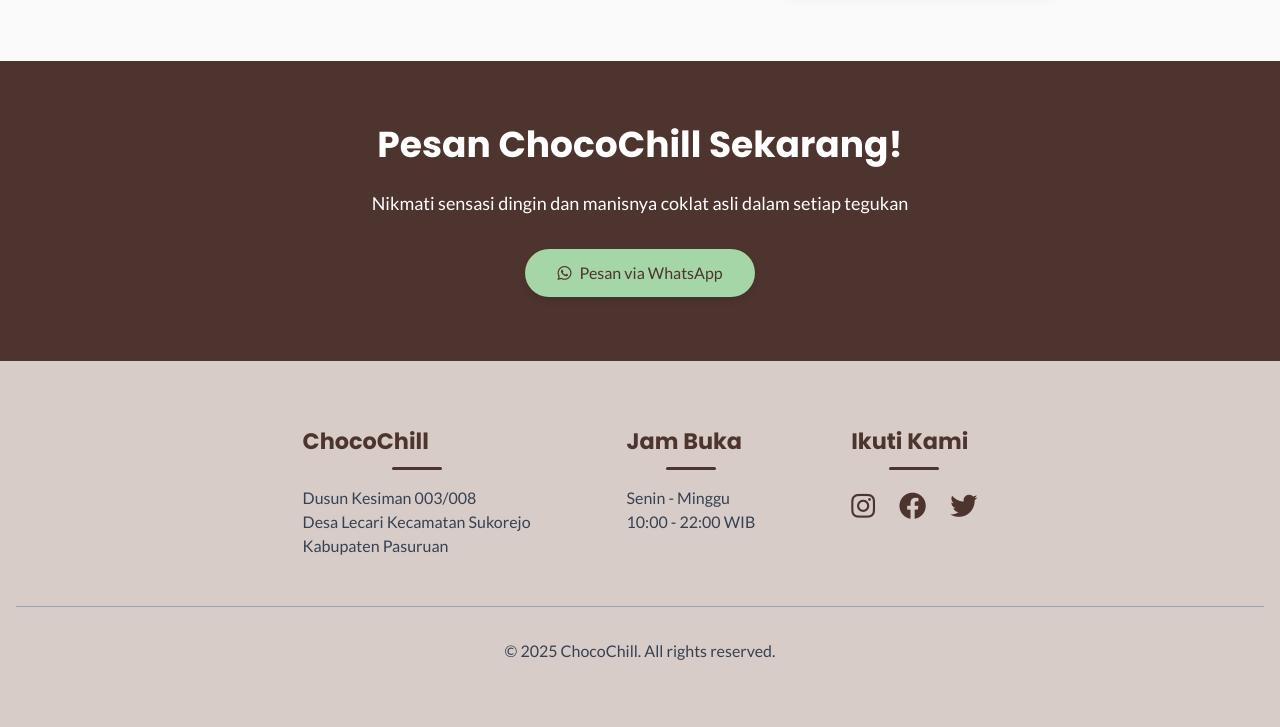
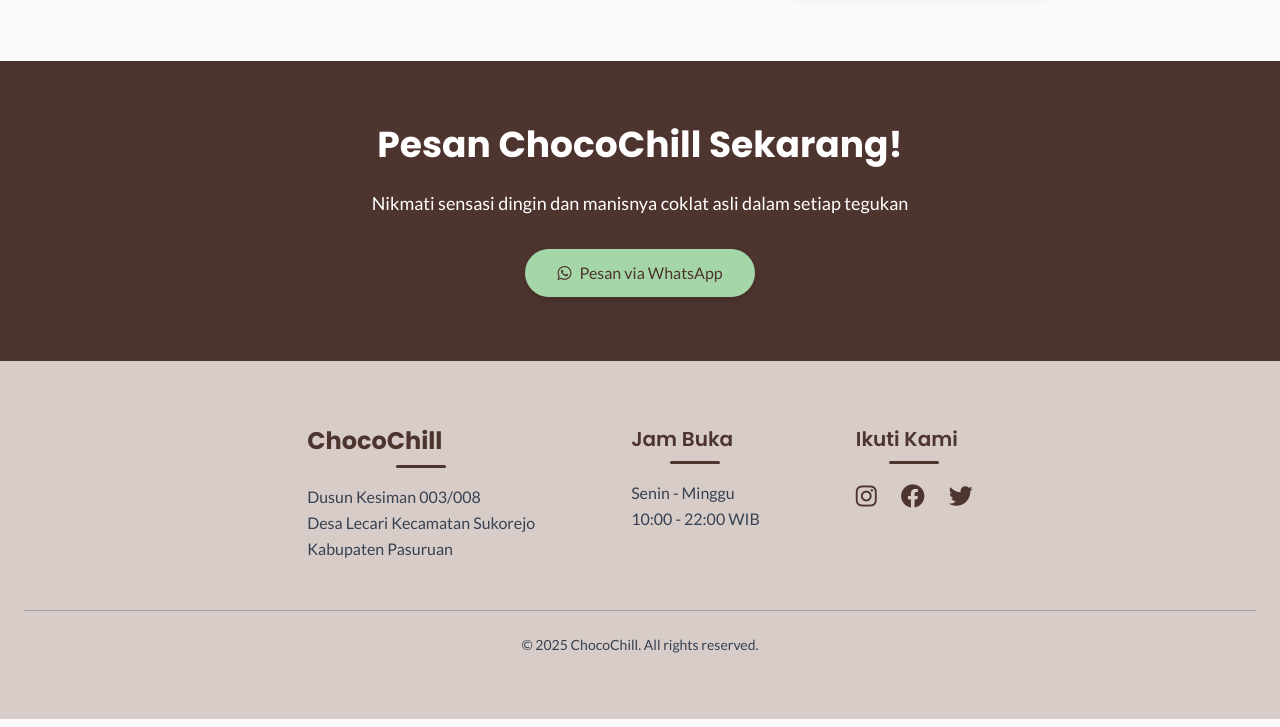
Before and after one commit to Lxtream23/es-coklat, a website: page index.html in a window 1280 px wide. Shown: the part 2208-2935 px from the top of the page. Drawn offline with nearby package versions, Linux system fonts and the light colour scheme.

Commit message:
Enhance footer layout and styling for improved readability and aesthetics

```diff
--- a/index.html
+++ b/index.html
@@ -208,43 +208,47 @@
 
     <!-- Footer -->
     <footer class="bg-[#D7CCC8] py-16">
-  <div class="container mx-auto px-4">
-    <div class="flex flex-col md:flex-row justify-center items-start gap-12 md:gap-24 text-center md:text-left">
+  <div class="container mx-auto px-6">
+    <!-- Bagian utama footer -->
+    <div class="flex flex-col md:flex-row justify-between md:justify-center items-center md:items-start gap-10 md:gap-24 text-center md:text-left">
+
       <!-- Alamat -->
-      <div class="footer-section">
-        <h3 class="footer-title">ChocoChill</h3>
-        <p class="mt-4 text-gray-700">
+      <div class="footer-section w-full md:w-auto">
+        <h3 class="footer-title text-2xl font-bold text-[#4E342E]">ChocoChill</h3>
+        <p class="mt-4 text-gray-700 leading-relaxed">
           Dusun Kesiman 003/008<br>
           Desa Lecari Kecamatan Sukorejo <br>
-          Kabupaten Pasuruan
+          Kabupaten Pasuruan
         </p>
       </div>
 
       <!-- Jam Buka -->
-      <div class="footer-section">
-        <h3 class="footer-title">Jam Buka</h3>
-        <p class="mt-4 text-gray-700">
+      <div class="footer-section w-full md:w-auto">
+        <h3 class="footer-title text-xl font-semibold text-[#4E342E]">Jam Buka</h3>
+        <p class="mt-4 text-gray-700 leading-relaxed">
           Senin - Minggu<br>
           10:00 - 22:00 WIB
         </p>
       </div>
 
       <!-- Sosial Media -->
-      <div class="footer-section">
-        <h3 class="footer-title">Ikuti Kami</h3>
-        <div class="flex justify-center md:justify-start space-x-6 mt-4">
-          <a href="#" class="social-link"><i class="fab fa-instagram"></i></a>
-          <a href="#" class="social-link"><i class="fab fa-facebook"></i></a>
-          <a href="#" class="social-link"><i class="fab fa-twitter"></i></a>
+      <div class="footer-section w-full md:w-auto">
+        <h3 class="footer-title text-xl font-semibold text-[#4E342E]">Ikuti Kami</h3>
+        <div class="flex justify-center md:justify-start gap-6 mt-4 text-2xl text-[#4E342E]">
+          <a href="#" class="hover:text-[#3E2723] transition-colors duration-300"><i class="fab fa-instagram"></i></a>
+          <a href="#" class="hover:text-[#3E2723] transition-colors duration-300"><i class="fab fa-facebook"></i></a>
+          <a href="#" class="hover:text-[#3E2723] transition-colors duration-300"><i class="fab fa-twitter"></i></a>
         </div>
       </div>
     </div>
 
-    <div class="mt-12 pt-8 border-t border-gray-400 text-center text-gray-700">
-      <p>&copy; 2025 ChocoChill. All rights reserved.</p>
+    <!-- Garis pemisah -->
+    <div class="mt-12 pt-6 border-t border-gray-400 text-center text-gray-700">
+      <p class="text-sm">&copy; 2025 ChocoChill. All rights reserved.</p>
     </div>
   </div>
 </footer>
+
 
 
     <!-- WhatsApp Floating Button -->
```
